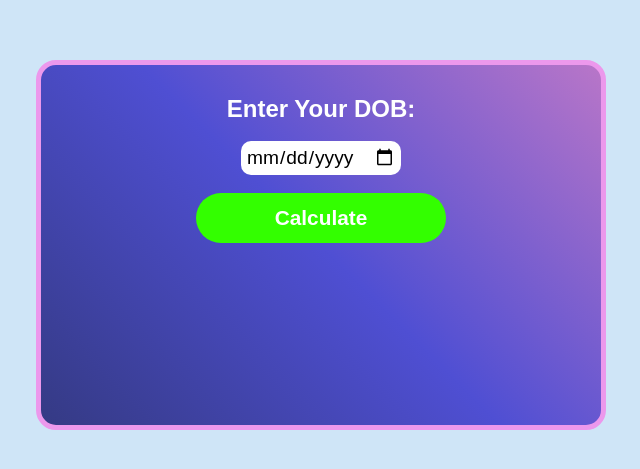
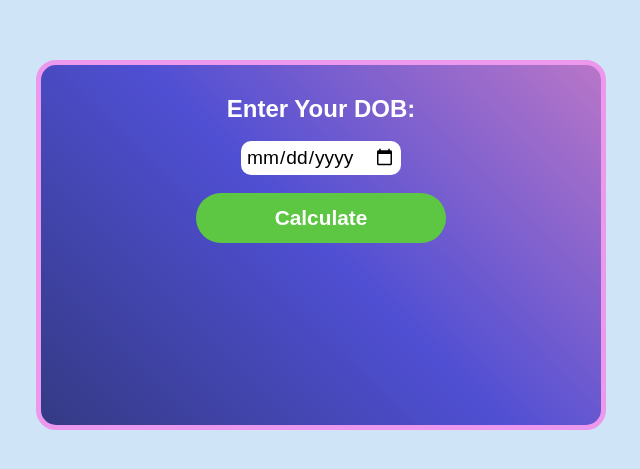
Before and after one commit to Bishal-Sutradhar/Age-calculator-micro-project, a plain HTML site: page index.html in a window 1280 px wide. Shown: the part 155-624 px from the top of the page, without its empty margins (319-959 px from the left). Drawn offline with Linux system fonts and the light colour scheme.

Commit message:
Change calculate button background color
Updated the background color of the calculate button.

```diff
--- a/style.css
+++ b/style.css
@@ -36,7 +36,7 @@ h2 {
     border-radius: 50px;
     font-size: 1.3rem;
     font-weight: 600;
-    background-color: rgb(51, 255, 0);
+    background-color: rgb(93, 199, 67);
     color: white;
     border: none;
     transition: all 0.5s;
```
